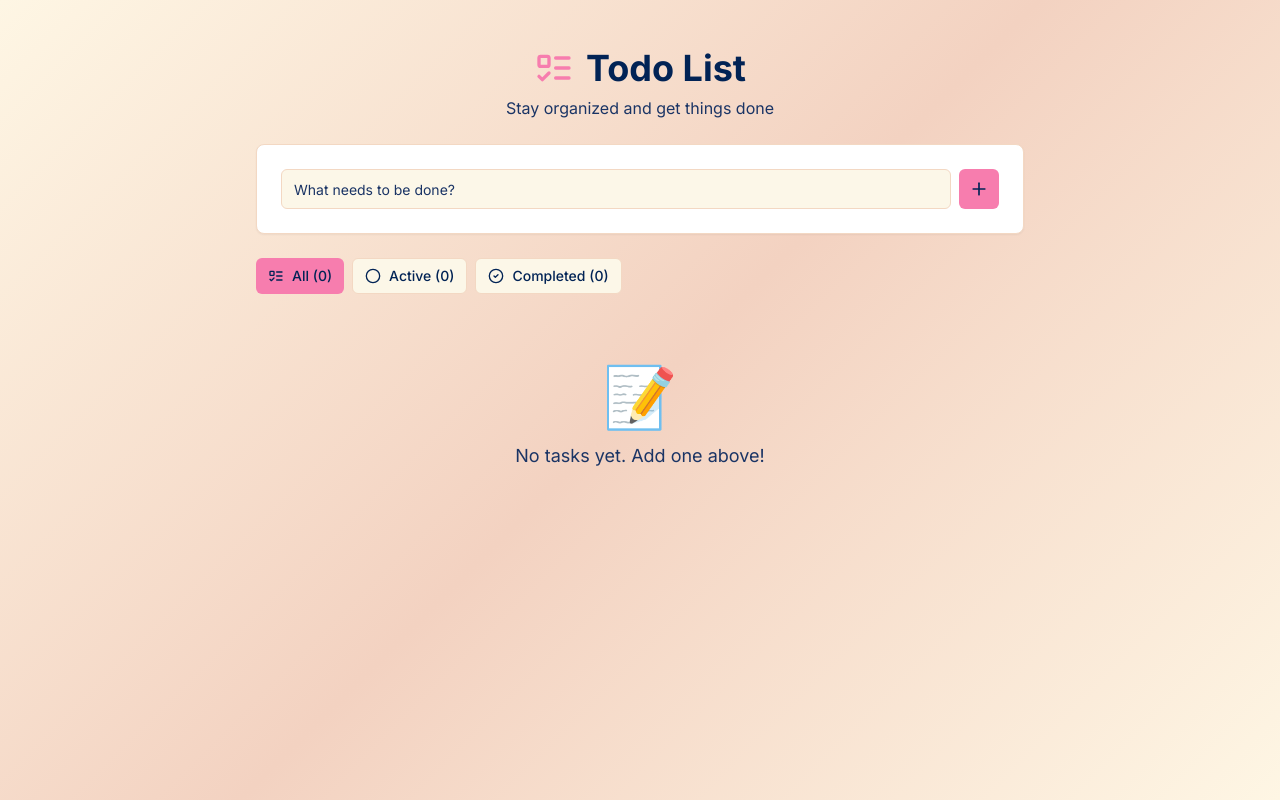
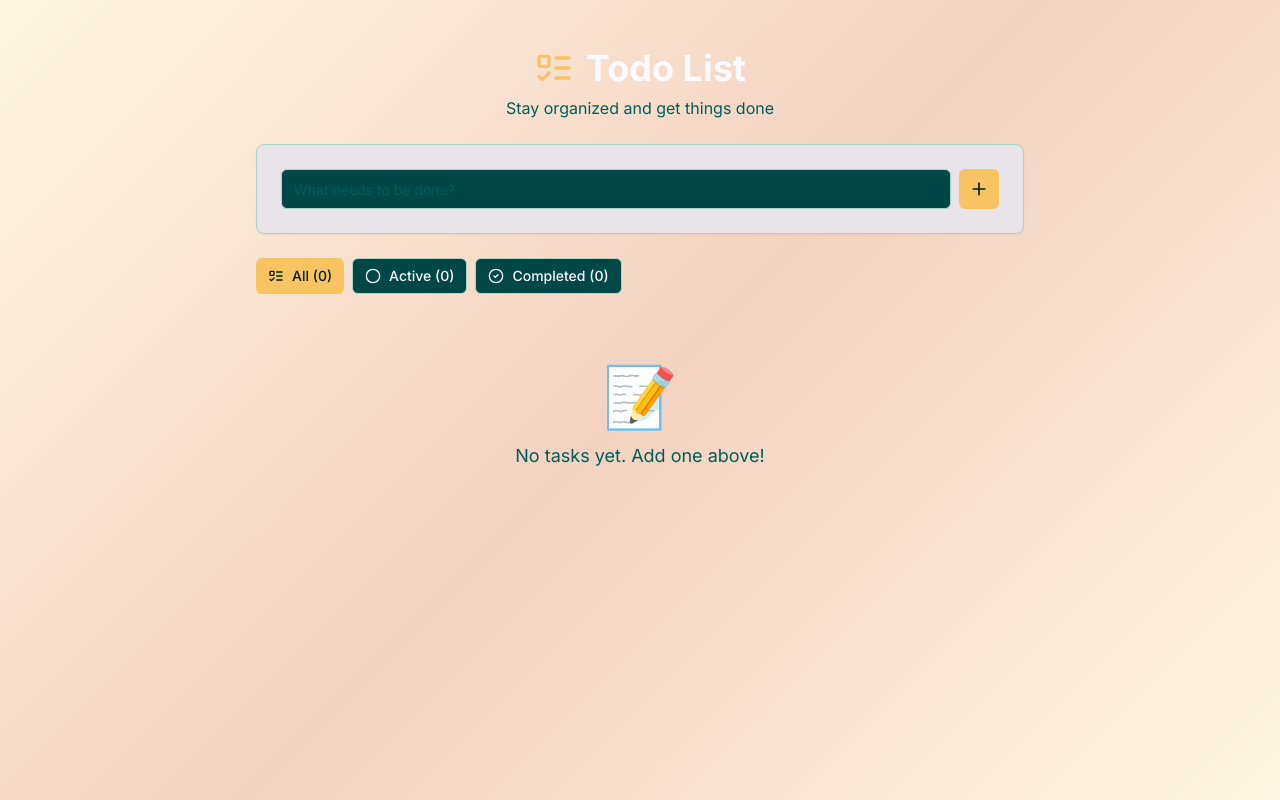
Before and after one commit to p-c-g/tasklist, a Next.js app: page / in a window 1280 px wide. Built offline with nearby package versions, Linux system fonts and the light colour scheme.

Commit message:
Update globals.css

```diff
--- a/app/globals.css
+++ b/app/globals.css
@@ -4,48 +4,48 @@
 
 @layer base {
   :root {
-    --background: 43 79% 95%;        /* #fef6e4 - warm cream */
-    --foreground: 216 97% 17%;       /* #001858 - deep navy */
-    --card: 0 0% 100%;               /* #fffffe - white cards */
-    --card-foreground: 216 97% 17%;  /* #001858 - deep navy */
-    --popover: 0 0% 100%;
-    --popover-foreground: 216 97% 17%;
-    --primary: 336 89% 73%;          /* #f582ae - vibrant pink */
-    --primary-foreground: 216 97% 17%; /* #001858 - deep navy */
-    --secondary: 190 65% 70%;        /* #8bd3dd - light cyan */
-    --secondary-foreground: 216 97% 17%;
-    --muted: 26 67% 86%;             /* #f3d2c1 - soft peach */
-    --muted-foreground: 219 59% 25%; /* #172c66 - medium blue */
-    --accent: 336 89% 73%;           /* #f582ae - vibrant pink */
-    --accent-foreground: 216 97% 17%;
-    --destructive: 0 84.2% 60.2%;
-    --destructive-foreground: 0 0% 100%;
-    --border: 26 67% 86%;            /* #f3d2c1 - soft peach border */
-    --input: 26 67% 86%;
-    --ring: 336 89% 73%;             /* #f582ae - pink ring */
+    --background: 179 100% 14%;      /* #004643 - deep teal */
+    --foreground: 240 100% 99%;      /* #fffffe - white */
+    --card: 300 10% 90%;             /* #e8e4e6 - light grey cards */
+    --card-foreground: 178 100% 6%;  /* #001e1d - very dark teal */
+    --popover: 300 10% 90%;
+    --popover-foreground: 178 100% 6%;
+    --primary: 39 92% 68%;           /* #f9bc60 - gold/yellow */
+    --primary-foreground: 178 100% 6%; /* #001e1d - very dark teal */
+    --secondary: 156 33% 75%;        /* #abd1c6 - mint green */
+    --secondary-foreground: 178 100% 6%;
+    --muted: 156 33% 75%;            /* #abd1c6 - mint green */
+    --muted-foreground: 179 100% 18%; /* darker teal */
+    --accent: 39 92% 68%;            /* #f9bc60 - gold/yellow */
+    --accent-foreground: 178 100% 6%;
+    --destructive: 0 67% 63%;        /* #e16162 - coral red */
+    --destructive-foreground: 240 100% 99%;
+    --border: 156 33% 75%;           /* #abd1c6 - mint green border */
+    --input: 156 33% 75%;
+    --ring: 39 92% 68%;              /* #f9bc60 - gold ring */
     --radius: 0.5rem;
   }
 
   .dark {
-    --background: 216 97% 17%;       /* #001858 - deep navy background */
-    --foreground: 43 79% 95%;        /* #fef6e4 - warm cream text */
-    --card: 219 59% 25%;             /* #172c66 - medium blue cards */
-    --card-foreground: 43 79% 95%;
-    --popover: 219 59% 25%;
-    --popover-foreground: 43 79% 95%;
-    --primary: 336 89% 73%;          /* #f582ae - vibrant pink */
-    --primary-foreground: 216 97% 17%;
-    --secondary: 190 65% 70%;        /* #8bd3dd - light cyan */
-    --secondary-foreground: 216 97% 17%;
-    --muted: 26 67% 86%;             /* #f3d2c1 - soft peach */
-    --muted-foreground: 43 79% 95%;
-    --accent: 190 65% 70%;
-    --accent-foreground: 216 97% 17%;
-    --destructive: 0 62.8% 30.6%;
-    --destructive-foreground: 43 79% 95%;
-    --border: 219 59% 35%;
-    --input: 219 59% 35%;
-    --ring: 336 89% 73%;
+    --background: 178 100% 6%;       /* #001e1d - very dark teal */
+    --foreground: 156 33% 75%;       /* #abd1c6 - mint green text */
+    --card: 179 100% 14%;            /* #004643 - deep teal cards */
+    --card-foreground: 240 100% 99%;
+    --popover: 179 100% 14%;
+    --popover-foreground: 240 100% 99%;
+    --primary: 39 92% 68%;           /* #f9bc60 - gold/yellow */
+    --primary-foreground: 178 100% 6%;
+    --secondary: 156 33% 75%;        /* #abd1c6 - mint green */
+    --secondary-foreground: 178 100% 6%;
+    --muted: 179 100% 14%;
+    --muted-foreground: 156 33% 75%;
+    --accent: 39 92% 68%;
+    --accent-foreground: 178 100% 6%;
+    --destructive: 0 67% 63%;        /* #e16162 - coral red */
+    --destructive-foreground: 240 100% 99%;
+    --border: 179 100% 20%;
+    --input: 179 100% 20%;
+    --ring: 39 92% 68%;
   }
 }
 
```
